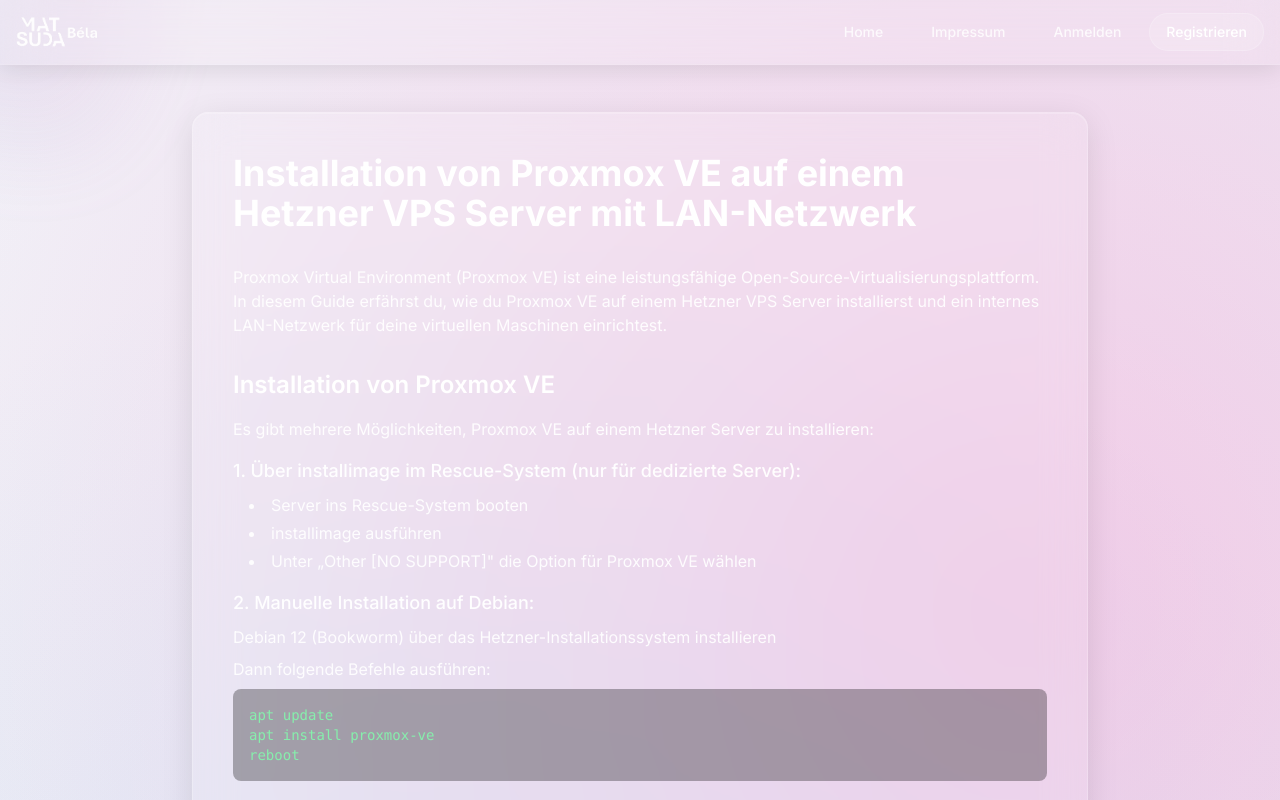
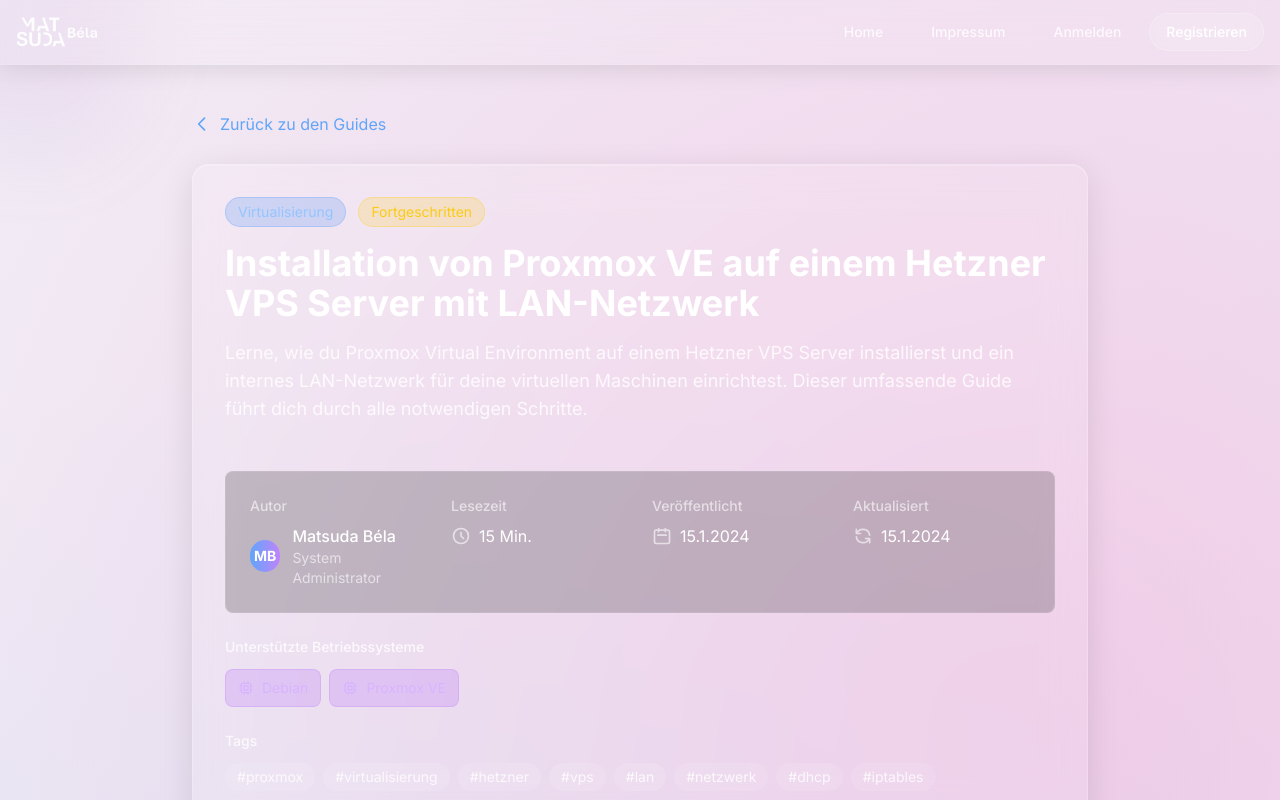
Before and after one commit to moritxius-matsuda/MATSUDA-BELA-WEBSITE, a Next.js app: page /proxmox-guide in a window 1280 px wide. Shown: the top 800 px of the page. Built offline with nearby package versions, Linux system fonts and the light colour scheme; no server answers.

Commit message:
metadata on guide site

```diff
--- a/app/proxmox-guide/page.tsx
+++ b/app/proxmox-guide/page.tsx
@@ -1,11 +1,170 @@
+'use client'
+
+import Link from 'next/link'
+import { getGuideBySlug } from '@/data/guides'
+
 export default function ProxmoxGuidePage() {
+  const guide = getGuideBySlug('proxmox-guide')
+
+  if (!guide) {
+    return (
+      <div className="container mx-auto px-4 py-8">
+        <div className="text-center">
+          <h1 className="text-2xl font-bold text-white mb-4">Guide nicht gefunden</h1>
+          <Link href="/" className="glass-button text-white px-6 py-3 rounded-lg">
+            Zurück zur Startseite
+          </Link>
+        </div>
+      </div>
+    )
+  }
+
+  const getDifficultyColor = (level: string) => {
+    switch (level) {
+      case 'Anfänger':
+        return 'text-green-400 bg-green-400/20 border-green-400/30'
+      case 'Fortgeschritten':
+        return 'text-yellow-400 bg-yellow-400/20 border-yellow-400/30'
+      case 'Experte':
+        return 'text-red-400 bg-red-400/20 border-red-400/30'
+      default:
+        return 'text-gray-400 bg-gray-400/20 border-gray-400/30'
+    }
+  }
+
   return (
     <div className="container mx-auto px-4 py-8 sm:py-12">
       <div className="max-w-4xl mx-auto">
+        {/* Back Button */}
+        <div className="mb-6">
+          <Link
+            href="/"
+            className="inline-flex items-center text-blue-400 hover:text-blue-300 transition-colors duration-300"
+          >
+            <svg className="w-5 h-5 mr-2" fill="none" stroke="currentColor" viewBox="0 0 24 24">
+              <path strokeLinecap="round" strokeLinejoin="round" strokeWidth={2} d="M15 19l-7-7 7-7" />
+            </svg>
+            Zurück zu den Guides
+          </Link>
+        </div>
+
+        {/* Guide Header */}
+        <div className="glass-card p-6 sm:p-8 mb-8">
+          <div className="flex flex-col lg:flex-row lg:items-start lg:justify-between mb-6">
+            <div className="flex-1 mb-4 lg:mb-0">
+              <div className="flex flex-wrap items-center gap-3 mb-4">
+                <span className="px-3 py-1 bg-blue-500/20 text-blue-300 text-sm rounded-full border border-blue-400/30">
+                  {guide.category}
+                </span>
+                <span className={`px-3 py-1 text-sm rounded-full border ${getDifficultyColor(guide.difficulty)}`}>
+                  {guide.difficulty}
+                </span>
+              </div>
+
+              <h1 className="text-3xl sm:text-4xl font-bold text-white mb-4">
+                {guide.title}
+              </h1>
+
+              <p className="text-white/80 text-lg mb-6">
+                {guide.description}
+              </p>
+            </div>
+          </div>
+
+          {/* Guide Meta Information */}
+          <div className="grid grid-cols-1 md:grid-cols-2 lg:grid-cols-4 gap-6 p-6 bg-black/20 rounded-lg border border-white/10">
+            {/* Author */}
+            <div>
+              <h3 className="text-white/60 text-sm font-medium mb-2">Autor</h3>
+              <div className="flex items-center">
+                <div className="w-8 h-8 bg-gradient-to-r from-blue-400 to-purple-400 rounded-full flex items-center justify-center mr-3">
+                  <span className="text-white text-sm font-bold">
+                    {guide.author.split(' ').map(n => n[0]).join('')}
+                  </span>
+                </div>
+                <div>
+                  <p className="text-white font-medium">{guide.author}</p>
+                  {guide.authorRole && (
+                    <p className="text-white/60 text-sm">{guide.authorRole}</p>
+                  )}
+                </div>
+              </div>
+            </div>
+
+            {/* Reading Time */}
+            <div>
+              <h3 className="text-white/60 text-sm font-medium mb-2">Lesezeit</h3>
+              <div className="flex items-center">
+                <svg className="w-5 h-5 text-white/60 mr-2" fill="none" stroke="currentColor" viewBox="0 0 24 24">
+                  <path strokeLinecap="round" strokeLinejoin="round" strokeWidth={2} d="M12 8v4l3 3m6-3a9 9 0 11-18 0 9 9 0 0118 0z" />
+                </svg>
+                <span className="text-white">{guide.readTime}</span>
+              </div>
+            </div>
+
+            {/* Published Date */}
+            <div>
+              <h3 className="text-white/60 text-sm font-medium mb-2">Veröffentlicht</h3>
+              <div className="flex items-center">
+                <svg className="w-5 h-5 text-white/60 mr-2" fill="none" stroke="currentColor" viewBox="0 0 24 24">
+                  <path strokeLinecap="round" strokeLinejoin="round" strokeWidth={2} d="M8 7V3m8 4V3m-9 8h10M5 21h14a2 2 0 002-2V7a2 2 0 00-2-2H5a2 2 0 00-2 2v12a2 2 0 002 2z" />
+                </svg>
+                <span className="text-white">
+                  {new Date(guide.publishedAt).toLocaleDateString('de-DE')}
+                </span>
+              </div>
+            </div>
+
+            {/* Last Updated */}
+            <div>
+              <h3 className="text-white/60 text-sm font-medium mb-2">Aktualisiert</h3>
+              <div className="flex items-center">
+                <svg className="w-5 h-5 text-white/60 mr-2" fill="none" stroke="currentColor" viewBox="0 0 24 24">
+                  <path strokeLinecap="round" strokeLinejoin="round" strokeWidth={2} d="M4 4v5h.582m15.356 2A8.001 8.001 0 004.582 9m0 0H9m11 11v-5h-.581m0 0a8.003 8.003 0 01-15.357-2m15.357 2H15" />
+                </svg>
+                <span className="text-white">
+                  {new Date(guide.updatedAt).toLocaleDateString('de-DE')}
+                </span>
+              </div>
+            </div>
+          </div>
+
+          {/* Operating Systems */}
+          <div className="mt-6">
+            <h3 className="text-white/80 text-sm font-medium mb-3">Unterstützte Betriebssysteme</h3>
+            <div className="flex flex-wrap gap-2">
+              {guide.operatingSystem.map((os, index) => (
+                <span
+                  key={index}
+                  className="px-3 py-2 bg-purple-500/20 text-purple-300 text-sm rounded-lg border border-purple-400/30 flex items-center"
+                >
+                  <svg className="w-4 h-4 mr-2" fill="none" stroke="currentColor" viewBox="0 0 24 24">
+                    <path strokeLinecap="round" strokeLinejoin="round" strokeWidth={2} d="M9 3v2m6-2v2M9 19v2m6-2v2M5 9H3m2 6H3m18-6h-2m2 6h-2M7 19h10a2 2 0 002-2V7a2 2 0 00-2-2H7a2 2 0 00-2 2v10a2 2 0 002 2zM9 9h6v6H9V9z" />
+                  </svg>
+                  {os}
+                </span>
+              ))}
+            </div>
+          </div>
+
+          {/* Tags */}
+          <div className="mt-6">
+            <h3 className="text-white/80 text-sm font-medium mb-3">Tags</h3>
+            <div className="flex flex-wrap gap-2">
+              {guide.tags.map((tag, index) => (
+                <span
+                  key={index}
+                  className="px-3 py-1 bg-white/10 text-white/80 text-sm rounded-full hover:bg-white/20 transition-colors duration-300"
+                >
+                  #{tag}
+                </span>
+              ))}
+            </div>
+          </div>
+        </div>
+
+        {/* Guide Content */}
         <div className="glass-card p-6 sm:p-8 md:p-10">
-          <h1 className="text-3xl sm:text-4xl font-bold text-white mb-6 sm:mb-8">
-            Installation von Proxmox VE auf einem Hetzner VPS Server mit LAN-Netzwerk
-          </h1>
 
           <div className="space-y-6 sm:space-y-8 text-white/90 text-sm sm:text-base leading-relaxed">
             <p>
--- a/data/guides.ts
+++ b/data/guides.ts
@@ -10,6 +10,8 @@
   tags: string[]
   publishedAt: string
   updatedAt: string
+  author: string
+  authorRole?: string
 }
 
 export const guides: Guide[] = [
@@ -24,7 +26,9 @@
     slug: 'proxmox-guide',
     tags: ['proxmox', 'virtualisierung', 'hetzner', 'vps', 'lan', 'netzwerk', 'dhcp', 'iptables'],
     publishedAt: '2024-01-15',
-    updatedAt: '2024-01-15'
+    updatedAt: '2024-01-15',
+    author: 'Matsuda Béla',
+    authorRole: 'System Administrator'
   }
   // Hier können weitere Guides hinzugefügt werden
 ]
@@ -57,3 +61,7 @@
   'Fortgeschritten',
   'Experte'
 ]
+
+export function getGuideBySlug(slug: string): Guide | undefined {
+  return guides.find(guide => guide.slug === slug)
+}
```
